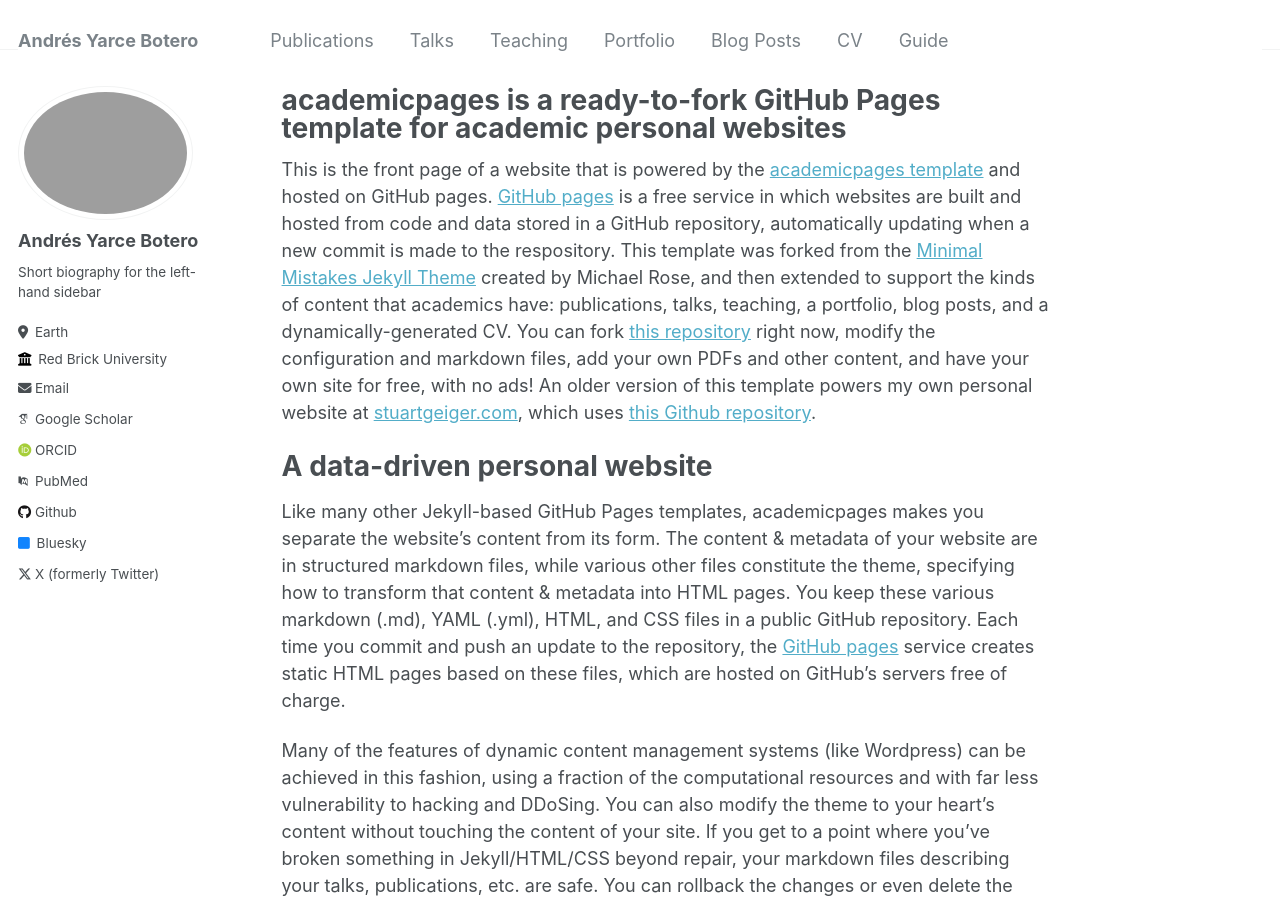
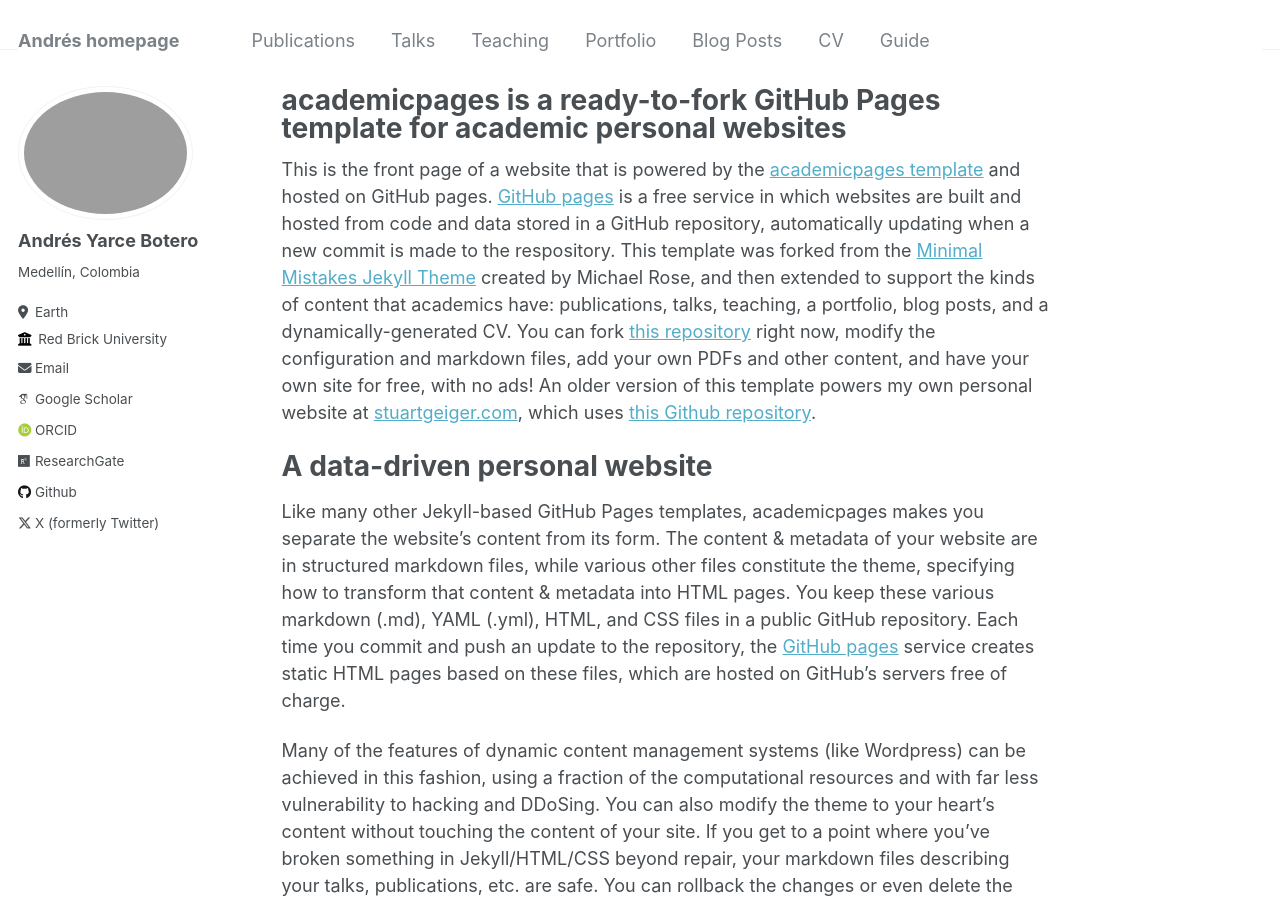
Before and after one commit to ayarceb/ayarceb.github.io, a Jekyll site: the page built from _pages/about.md, in a window 1280 px wide and 900 px high. Built offline with Jekyll 4.4.1, drawn with Linux system fonts in a browser that asks for light colours; some web fonts are replaced.

Commit message:
Update _config.yml

```diff
--- a/_config.yml
+++ b/_config.yml
@@ -8,13 +8,13 @@
 
 # Basic Site Settings
 locale                   : "en-US"
-title                    : "Andrés Yarce Botero"
+title                    : "Andrés homepage"
 title_separator          : "-"
 name                     : &name "Andrés Yarce Botero"
 description              : &description "Ph.D. in Applied Mathematics TUDelft / Ph.D Mathematical Engineering EAFIT. Physical Engineer - EAFIT, MSc Applied Physics - EAFIT. Assimilation of satellite data in large-scale models such as transport chemistry."
 url                      : https://ayarceb.github.io # the base hostname & protocol for your site e.g. "https://mmistakes.github.io"
 baseurl                  : "" # the subpath of your site, e.g. "/blog"
-repository               : "academicpages/academicpages.github.io"
+repository               : "ayarceb/ayarceb.github.io"
 
 # Site Author - The following control what appear as part of the author content on the side bar.
 #               If a field is blank the icon and link will not appear, otherwise it will be shown.
@@ -24,7 +24,7 @@
   avatar           : "andres_perfil.png"
   name             : "Andrés Yarce Botero"
   pronouns         : # example: "she/her"
-  bio              : "Short biography for the left-hand sidebar"
+  bio              : "Medellín, Colombia"
   location         : "Earth"
   employer         : "Red Brick University"
   uri              : # URL
@@ -35,8 +35,8 @@
   googlescholar    : "https://scholar.google.com/citations?user=Hbius3EAAAAJ&hl=en"
   impactstory      : # URL
   orcid            : "https://orcid.org/0000-0003-1441-2367"
-  pubmed           : "https://www.ncbi.nlm.nih.gov/pubmed/?term=john+snow"
-  researchgate     : # URL
+  #pubmed           : "https://www.ncbi.nlm.nih.gov/pubmed/?term=john+snow"
+  researchgate     : "https://www.researchgate.net/profile/Andres-Yarce-Botero"
 
   # Repositories and software development
   bitbucket        : # Username - Update with your username on the site
@@ -47,9 +47,9 @@
   stackoverflow    : # User number or user number and name (i.e., use "1" or "1/jeff-atwood")
 
   # Social media
-  bluesky          : "bsky.app" # Replace this with you Bluesky username
+  #bluesky          : "bsky.app" # Replace this with you Bluesky username
   facebook         : # Username
-  flickr           : # Username
+ # flickr           : # Username
   foursquare       : # Username
   goodreads        : # Username
   google_plus      : # Username
@@ -64,7 +64,7 @@
   steam            : # Username
   telegram         : # URL
   tumblr           : # Username
-  twitter          : "UniofOxford"  # Replace this with your X / Twitter handle
+  twitter          : "@ayarceb"  # Replace this with your X / Twitter handle
   vine             : # Username
   weibo            : # Username
   wikipedia        : # Username
```
